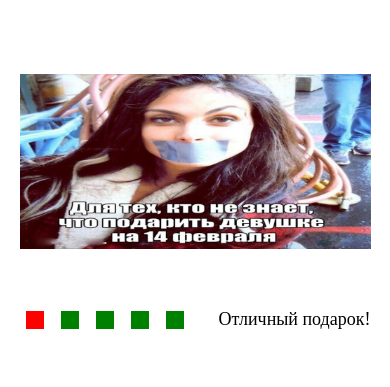
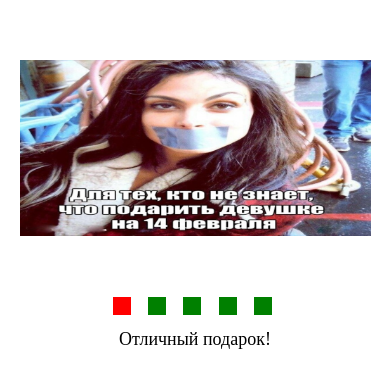
Before and after one commit to ZaikovEvgeni/cssMemSlider, a plain HTML site: page cssMemSlider/index.html in a window 390 px wide. Shown: the part 217-604 px from the top of the page. Drawn offline with Linux system fonts and the light colour scheme.

Commit message:
fix: fixed mobile version 400px 17/10/2021 18h-43min-25sec

```diff
--- a/cssMemSlider/style.css
+++ b/cssMemSlider/style.css
@@ -240,6 +240,17 @@ input {
     }
 }
 
+@media ( max-width: 400px ) {
+  .slider-inner {
+    flex-direction: column;
+    align-items: center;
+  }
+
+  .texts__items span {
+    text-align: center;
+  }
+}
+
 @media ( max-width: 340px ) {
   .slider-inner {
 
```
